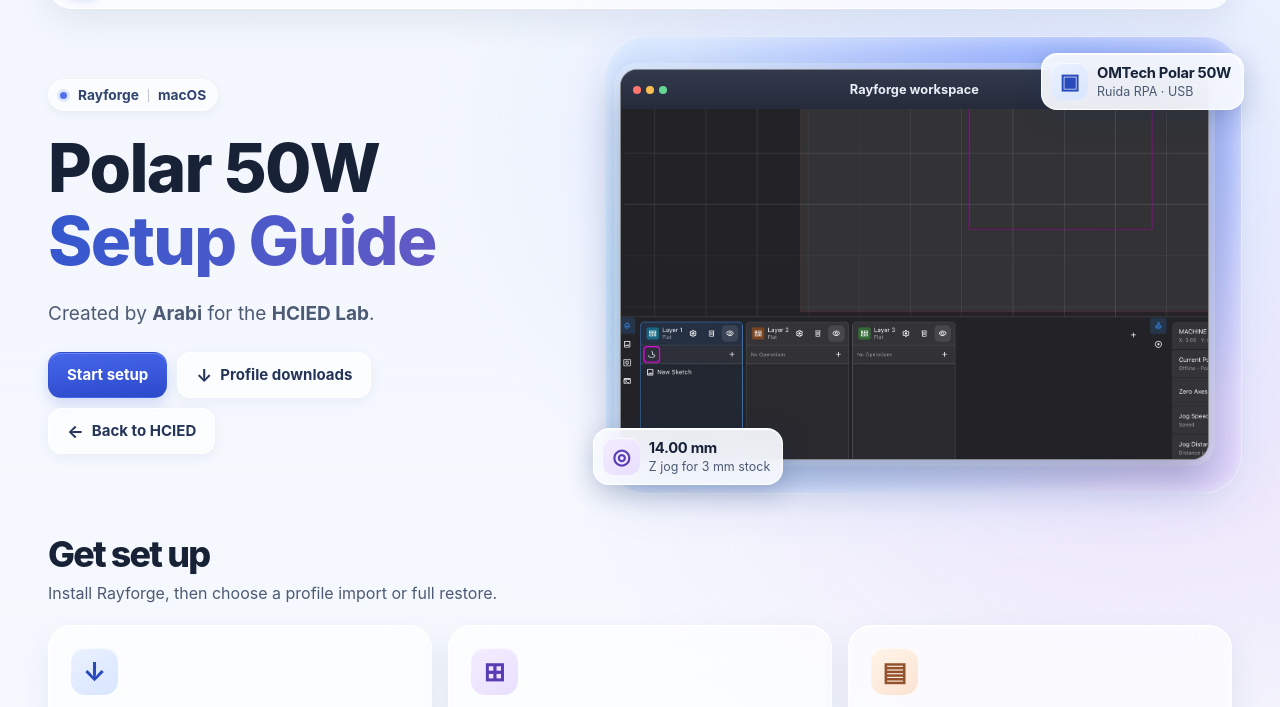
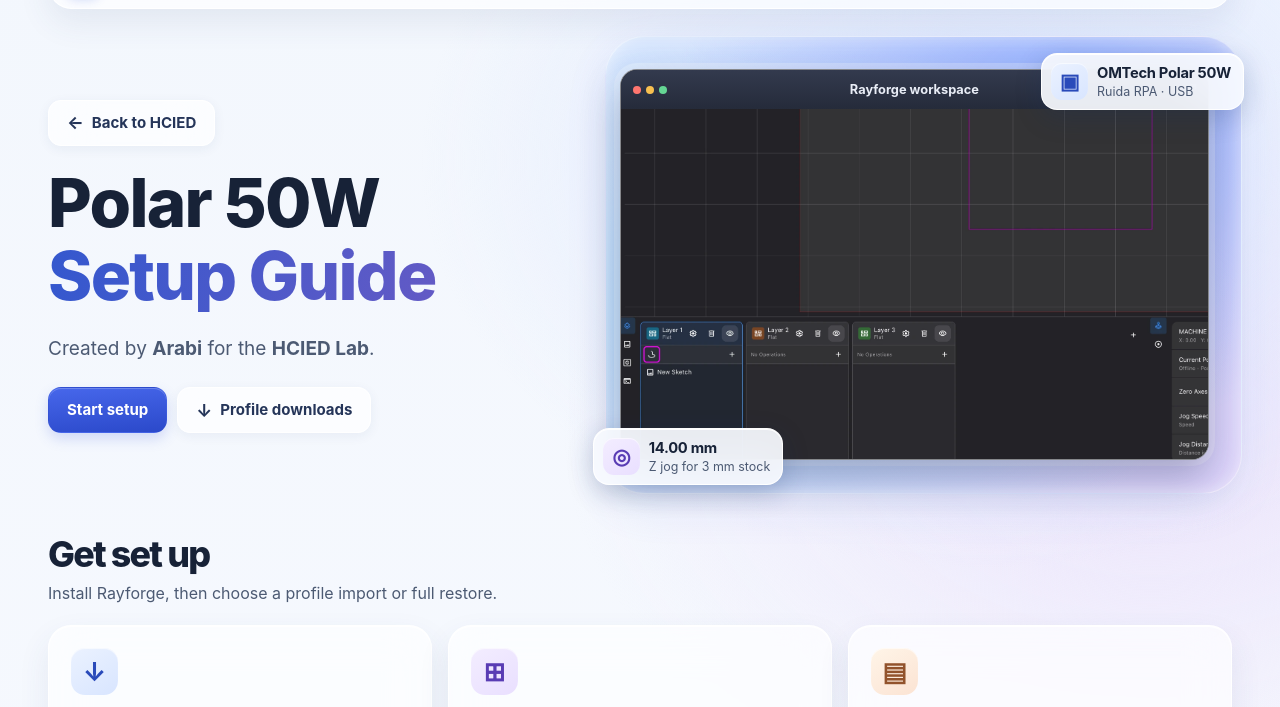
Before and after one commit to nahyunkwon/hcied-website, a plain HTML site: page laser/index.html in a window 1280 px wide. Shown: the part 74-781 px from the top of the page. Drawn offline with Linux system fonts and the light colour scheme.

Commit message:
Return from laser guide to Equipments

```diff
--- a/laser/index.html
+++ b/laser/index.html
@@ -23,13 +23,12 @@
   <main id="main" class="wrap">
     <section class="hero" aria-labelledby="hero-title">
       <div class="hero-content">
-        <p class="eyebrow"><span></span> Rayforge <span class="divider"></span> macOS</p>
+        <a class="button secondary glass" href="../equipments.html"><span aria-hidden="true">←</span> Back to HCIED</a>
         <h1 id="hero-title">Polar 50W<br><em>Setup Guide</em></h1>
         <p class="intro">Created by <strong>Arabi</strong> for the <strong>HCIED Lab</strong>.</p>
         <div class="actions">
           <a class="button primary" href="#setup">Start setup</a>
           <button class="button secondary glass" type="button" data-dialog="downloads"><span aria-hidden="true">↓</span> Profile downloads</button>
-          <a class="button secondary glass" href="../"><span aria-hidden="true">←</span> Back to HCIED</a>
         </div>
       </div>
       <div class="hero-visual">
--- a/laser/styles.css
+++ b/laser/styles.css
@@ -52,9 +52,6 @@ img { display: block; max-width: 100%; }
 
 .hero { display: grid; grid-template-columns: .88fr 1.12fr; align-items: center; gap: clamp(28px,5vw,70px); min-height: 490px; padding: 42px 0 52px; }
 .hero-content { position: relative; z-index: 1; }
-.eyebrow { display: inline-flex; align-items: center; gap: 9px; color: #31446f; font-size: .86rem; font-weight: 700; padding: 7px 11px; border-radius: 99px; background: #ffffff9c; border: 1px solid white; box-shadow: 0 3px 9px #5b6aa215; }
-.eyebrow span:first-child { width: 7px; height: 7px; border-radius: 50%; background: #5571ed; box-shadow: 0 0 0 3px #dfe7ff; margin-right: 2px; }
-.eyebrow .divider { width: 1px; height: 13px; background: #bdc7de; }
 h1 { font-size: clamp(3rem, 5.25vw, 4.9rem); font-weight: 780; line-height: 1.08; letter-spacing: -.025em; margin: 21px 0 22px; }
 h1 em { display: inline-block; padding-inline-end: .075em; font-style: normal; color: #405bc9; background: linear-gradient(102deg,#3458ce,#635ac5); background-clip: text; -webkit-text-fill-color: transparent; }
 .intro { max-width: 395px; font-size: 1.19rem; line-height: 1.53; color: var(--muted); }
```
